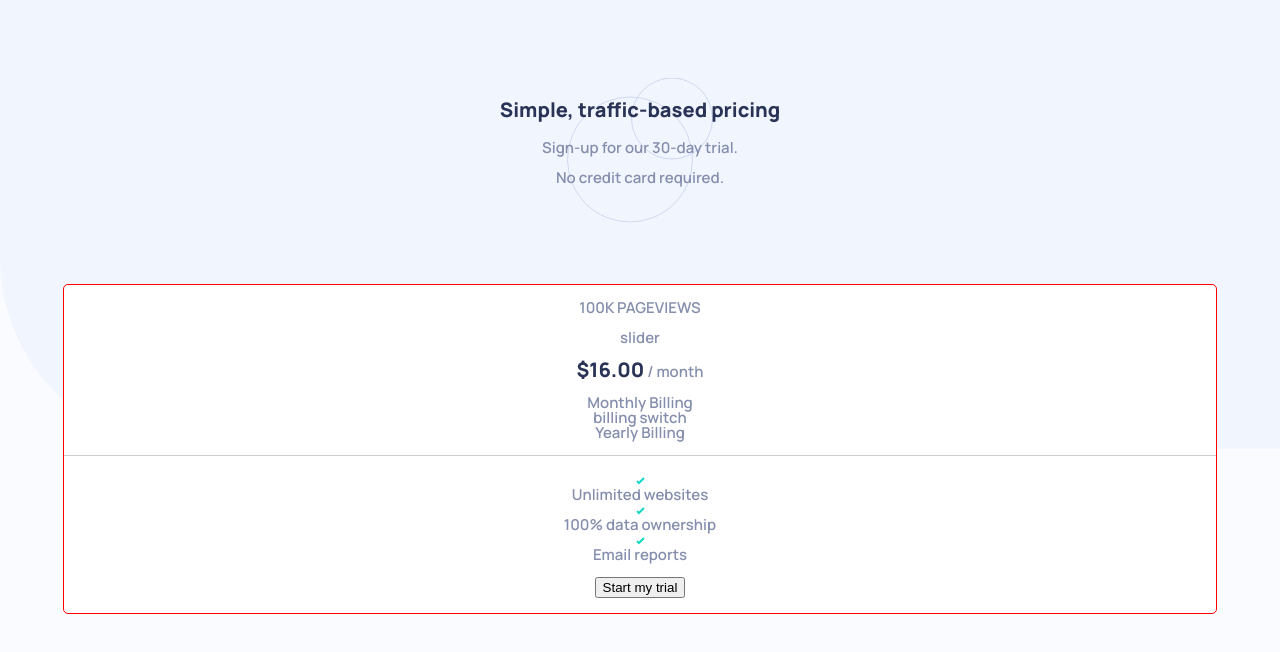
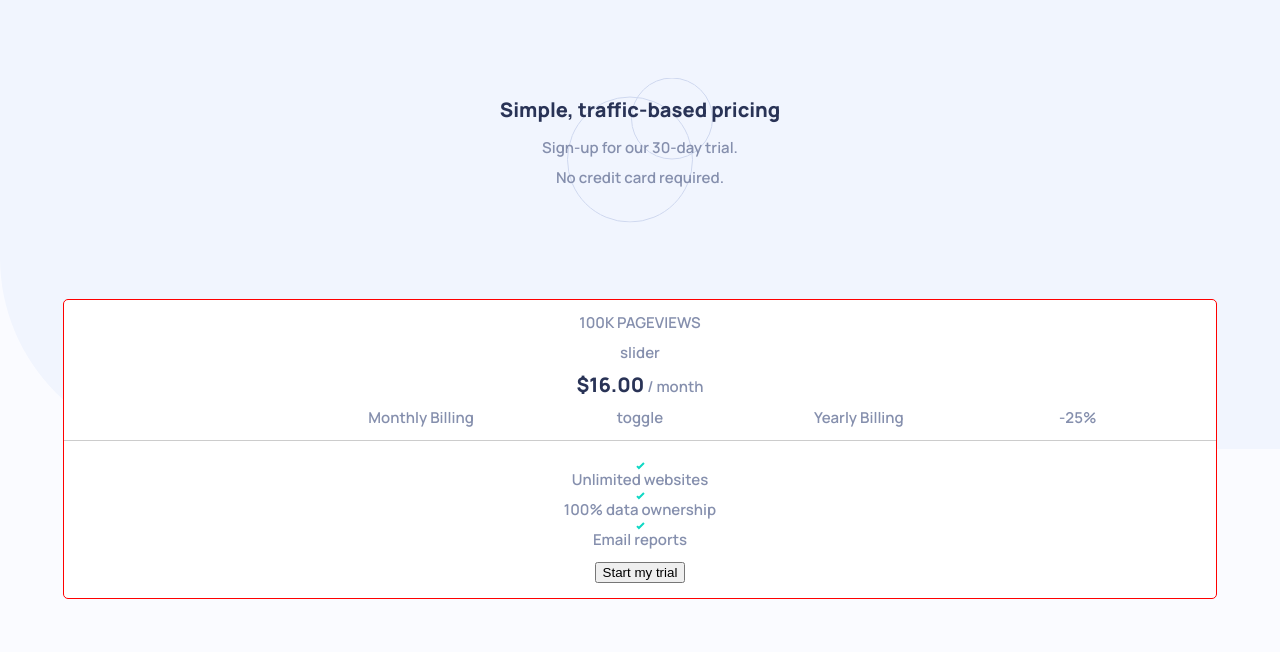
Before and after one commit to nicyuvi/interactive-pricing-component-solution, a React (Create React App) app: page / in a window 1280 px wide. Shown: the top 652 px of the page. Built offline with nearby package versions, Linux system fonts and the light colour scheme.

Commit message:
Add billing component elements to flex grid

```diff
--- a/src/App/Billing.js
+++ b/src/App/Billing.js
@@ -2,10 +2,12 @@ import React from 'react';
 
 function Billing() {
   return (
-    <div>
-      <p>Monthly Billing</p>
-      <p>billing switch</p>
-      <p>Yearly Billing</p>
+    <div className='flex-grid-thirds billing-container pricing-container__group'>
+      <p className='col placeholder'></p>
+      <p className='col billing-container__text'>Monthly Billing</p>
+      <p className='col billing-container__toggle'>toggle</p>
+      <p className='col billing-container__text'>Yearly Billing</p>
+      <p className='col'>-25%</p>
     </div>
   );
 }
```
